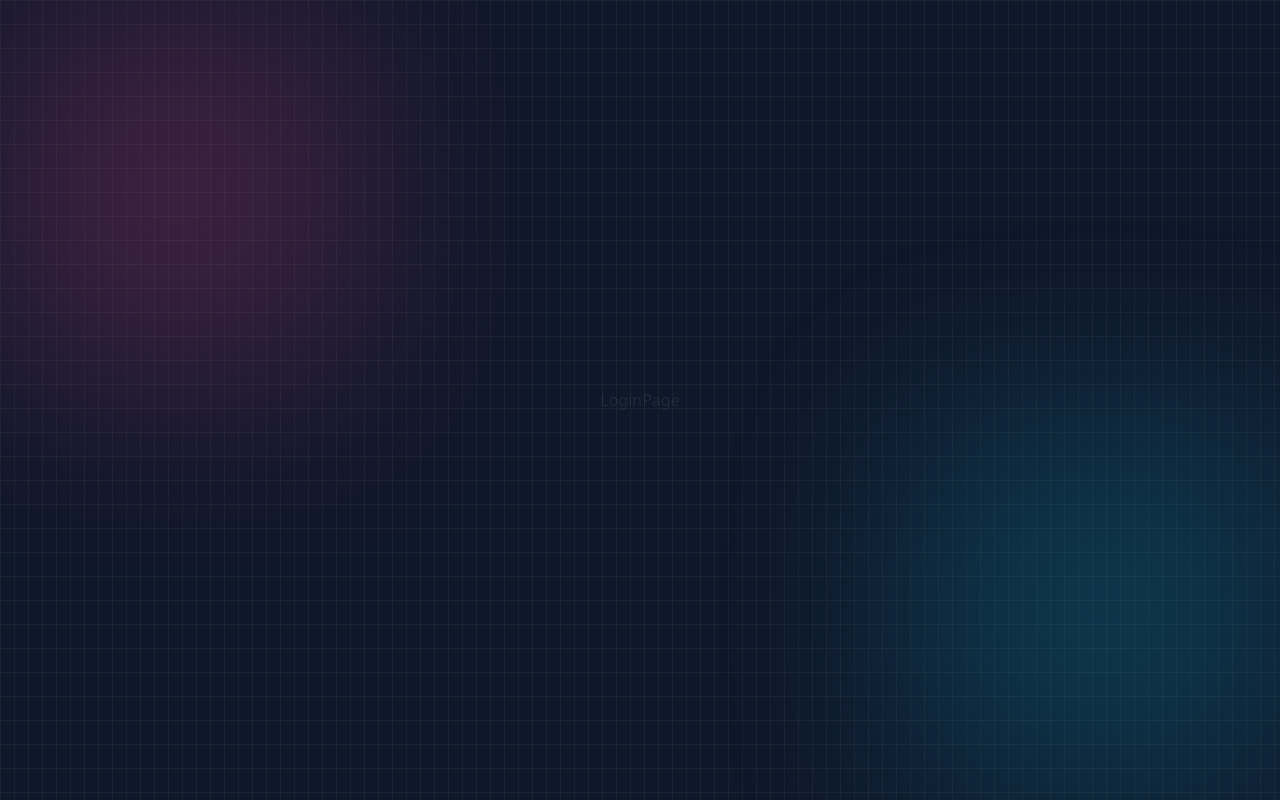
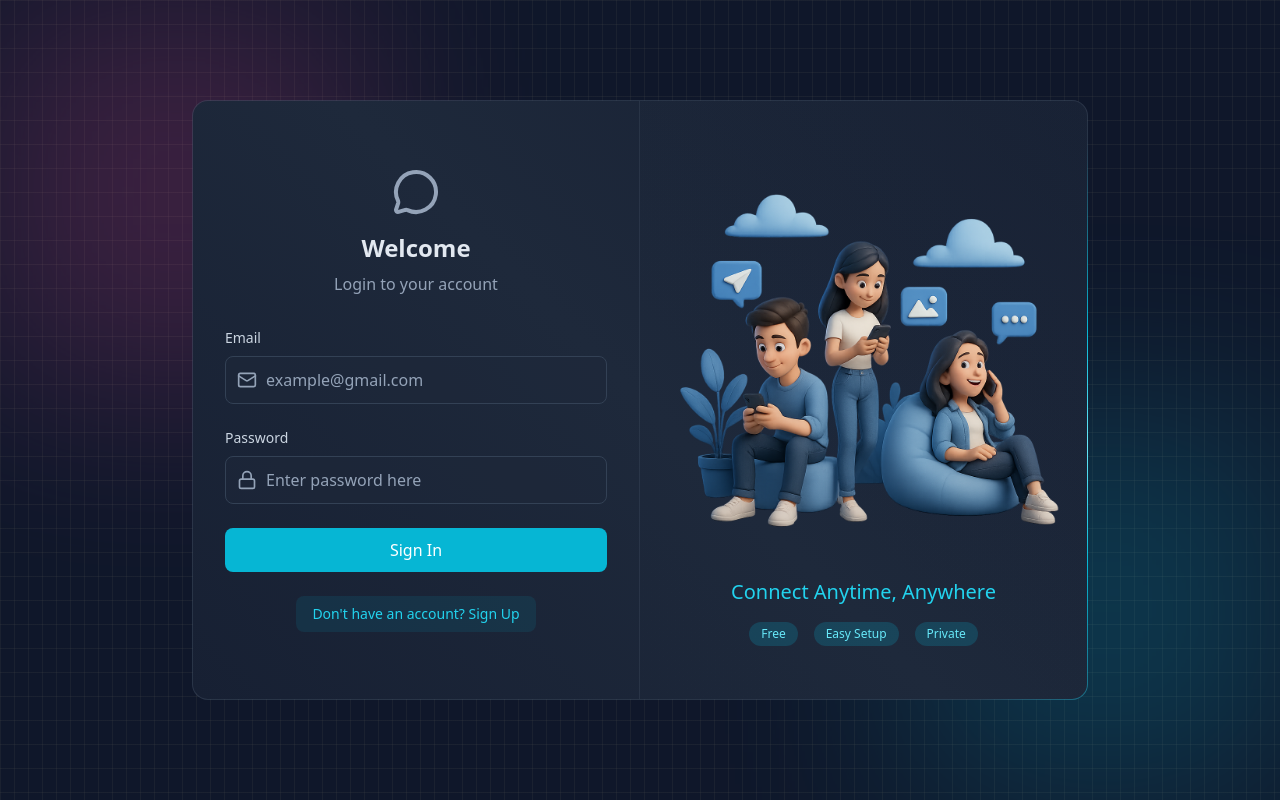
Before and after one commit to ttkien2125/rtchat, a React app in the folder frontend/: page /login in a window 1280 px wide. Built offline with nearby package versions, Linux system fonts and the light colour scheme; no server answers; the HTML template or start-up script is replaced by a standard one.

Commit message:
Login page and logout button

```diff
--- a/frontend/src/App.jsx
+++ b/frontend/src/App.jsx
@@ -16,8 +16,6 @@
     useEffect(() => {
         checkAuth()
     }, [checkAuth]);
-
-    console.log(authUser);
 
     if (isCheckingAuth) {
         return <PageLoader />;
--- a/frontend/src/pages/ChatPage.jsx
+++ b/frontend/src/pages/ChatPage.jsx
@@ -1,6 +1,12 @@
+import { useAuthStore } from "../store/useAuthStore";
+
 function ChatPage() {
+    const { logout } = useAuthStore();
+
     return (
-        <div>ChatPage</div>
+        <div className="z-10">
+            <button onClick={logout}>Log out</button>
+        </div>
     );
 }
 
--- a/frontend/src/pages/LoginPage.jsx
+++ b/frontend/src/pages/LoginPage.jsx
@@ -1,6 +1,111 @@
+import { useState } from "react";
+import { Link } from "react-router";
+import { MessageCircleIcon, LockIcon, MailIcon, LoaderIcon } from "lucide-react";
+
+import GradientBorderContainer from "../components/GradientBorderContainer";
+
+import { useAuthStore } from "../store/useAuthStore";
+
 function LoginPage() {
+    const [ formData, setFormData ] = useState({
+        email: "",
+        password: "",
+    });
+
+    const { login, isLoggingIn } = useAuthStore();
+
+    const handleSubmit = (e) => {
+        e.preventDefault();
+
+        login(formData);
+    };
+
     return (
-        <div>LoginPage</div>
+      <div className="w-full flex items-center justify-center p-4 bg-slate-900">
+        <div className="relative w-full max-w-4xl h-[600px]">
+          <GradientBorderContainer>
+            <div className="w-full flex flex-col md:flex-row">
+              {/* Left side - Form column */}
+              <div className="md:w-1/2 p-8 flex items-center justify-center md:border-r border-slate-600/30">
+                <div className="w-full max-w-md">
+                  {/* Heading text */}
+                  <div className="text-center mb-8">
+                    <MessageCircleIcon className="w-12 h-12 mx-auto text-slate-400 mb-4" />
+                    <h2 className="text-2xl font-bold text-slate-200 mb-2">Welcome</h2>
+                    <p className="text-slate-400">Login to your account</p>
+                  </div>
+
+                  {/* Form */}
+                  <form onSubmit={handleSubmit} className="space-y-6">
+                    {/* Email */}
+                    <div>
+                      <label className="auth-input-label">Email</label>
+                      <div className="relative">
+                        <MailIcon className="auth-input-icon" />
+                        <input type="email"
+                          className="input"
+                          placeholder="example@gmail.com"
+                          value={formData.email}
+                          onChange={(e) => setFormData({ ...formData, email: e.target.value })}
+                        />
+                      </div>
+                    </div>
+
+                    {/* Password */}
+                    <div>
+                      <label className="auth-input-label">Password</label>
+                      <div className="relative">
+                        <LockIcon className="auth-input-icon" />
+                        <input type="password"
+                          className="input"
+                          placeholder="Enter password here"
+                          value={formData.password}
+                          onChange={(e) => setFormData({ ...formData, password: e.target.value })}
+                        />
+                      </div>
+                    </div>
+
+                    {/* Submit button */}
+                    <button className="auth-btn" type="submit" disabled={isLoggingIn}>
+                      {
+                        isLoggingIn
+                        ? (<LoaderIcon className="w-full h-5 animate-spin text-center" />)
+                        : ("Sign In")
+                      }
+                    </button>
+                  </form>
+
+                  <div className="mt-6 text-center">
+                    <Link to="/signup" className="auth-link">
+                      Don't have an account? Sign Up
+                    </Link>
+                  </div>
+                </div>
+              </div>
+
+              {/* Right side - Illustration */}
+              <div className="hidden md:w-1/2 md:flex items-center justify-center p-6 bg-gradient-to-bl from-slate-800/20 to-transparent">
+                <div>
+                  <img
+                    src="/login.png"
+                    alt="People using mobile devices"
+                    className="w-full h-auto object-contain"
+                  />
+                  <div className="mt-6 text-center">
+                    <h3 className="text-xl font-medium text-cyan-400">Connect Anytime, Anywhere</h3>
+
+                    <div className="mt-4 flex justify-center gap-4">
+                      <span className="auth-badge">Free</span>
+                      <span className="auth-badge">Easy Setup</span>
+                      <span className="auth-badge">Private</span>
+                    </div>
+                  </div>
+                </div>
+              </div>
+            </div>
+          </GradientBorderContainer>
+        </div>
+      </div>
     );
 }
 
--- a/frontend/src/pages/SignupPage.jsx
+++ b/frontend/src/pages/SignupPage.jsx
@@ -7,13 +7,13 @@
 import { useAuthStore } from "../store/useAuthStore";
 
 function SignupPage() {
-    const [formData, setFormData] = useState({
+    const [ formData, setFormData ] = useState({
         username: "",
         email: "",
         password: "",
     });
 
-    const {signup, isSigningUp} = useAuthStore();
+    const { signup, isSigningUp } = useAuthStore();
 
     const handleSubmit = (e) => {
         e.preventDefault();
--- a/frontend/src/store/useAuthStore.js
+++ b/frontend/src/store/useAuthStore.js
@@ -7,13 +7,14 @@
     authUser: null,
     isCheckingAuth: true,
     isSigningUp: false,
+    isLoggingIn: false,
 
     checkAuth: async () => {
         try {
             const res = await axiosInstance.get("/auth/check");
             set({ authUser: res.user });
         } catch (error) {
-            console.log("Error in authCheck:", error);
+            console.error("Error in authCheck:", error);
             set({ authUser: null });
         } finally {
             set({ isCheckingAuth: false });
@@ -32,6 +33,30 @@
         } finally {
             set({ isSigningUp: false });
         }
-    }
+    },
 
+    login: async (data) => {
+        set({ isLoggingIn: true });
+        try {
+            const res = await axiosInstance.post("/auth/login", data);
+            set({ authUser: res.data });
+
+            toast.success("Logged in successfully!");
+        } catch (error) {
+            toast.error(error.response.data.message);
+        } finally {
+            set({ isLoggingIn: false });
+        }
+    },
+
+    logout: async () => {
+        try {
+            await axiosInstance.post("/auth/logout");
+            set({ authUser: null });
+
+            toast.success("Logged out successfully!");
+        } catch (error) {
+            toast.error(error.response.data.message);
+        }
+    },
 }));
```
Also changed, not shown: frontend/public/login.png (added).
